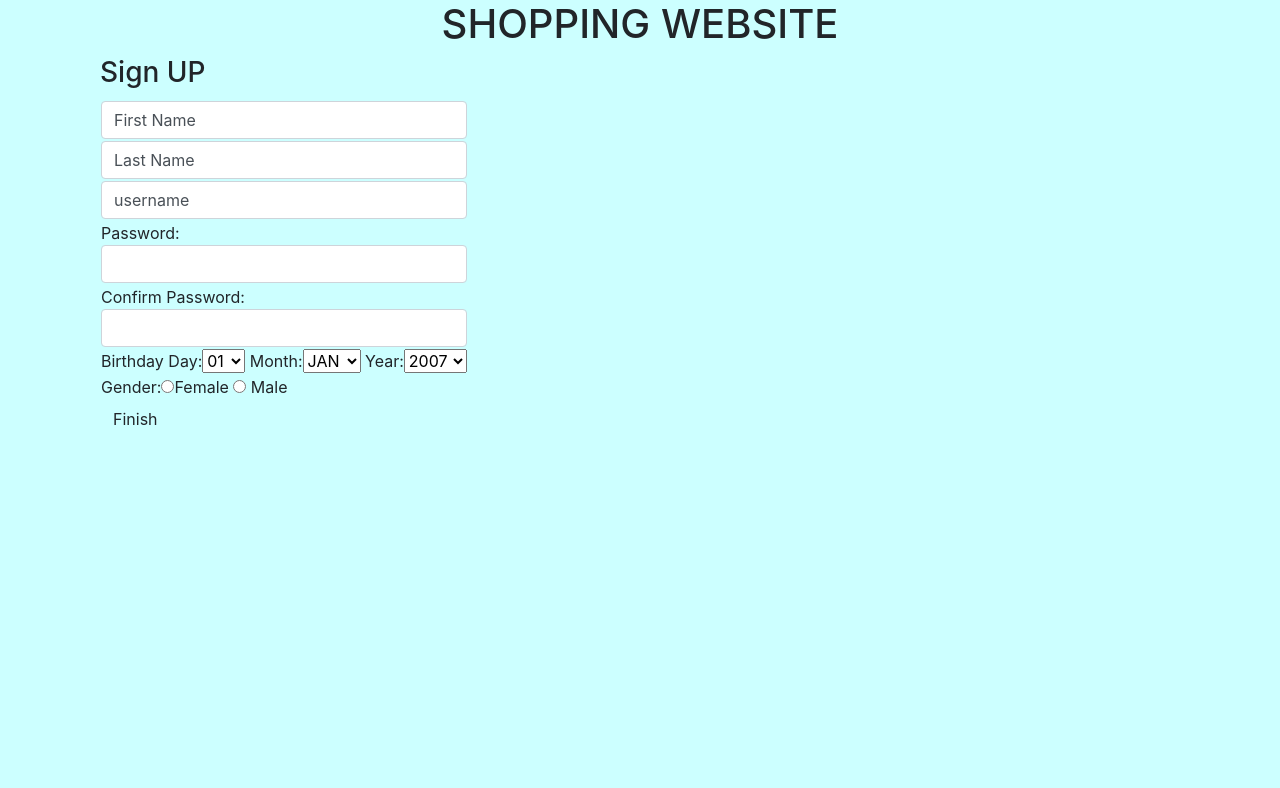
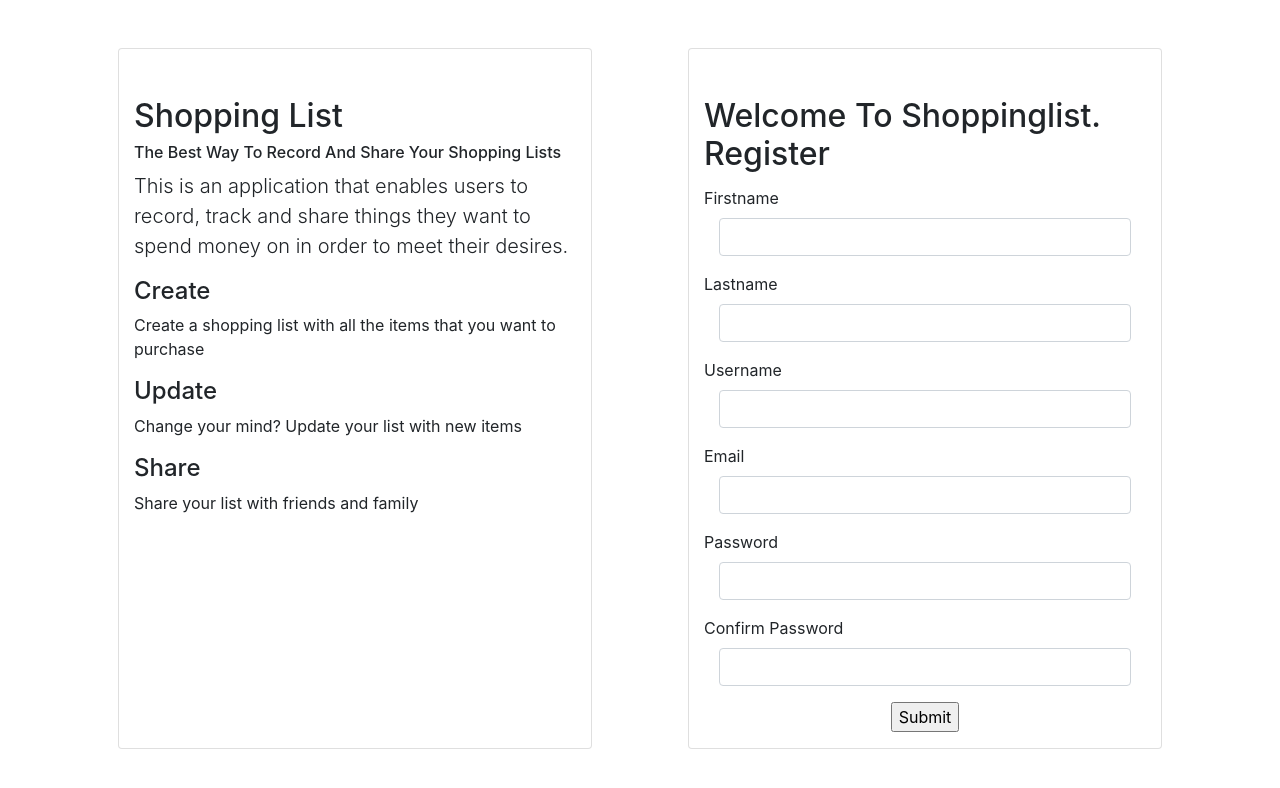
Before and after one commit to ivanatu/Shopping_List, a Flask app: page /create in a window 1280 px wide. Shown: the top 788 px of the page. Run offline with Flask 2, Linux system fonts and the light colour scheme; some libraries are stand-ins or nearby versions.

Commit message:
Update create.html

```diff
--- a/app/templates/create.html
+++ b/app/templates/create.html
@@ -1,224 +1,103 @@
 <!DOCTYPE html>
-<html>
-    <head>
-        <meta http-equiv="Content-Type" content="text/html; charset=UTF-8">
+<html lang="en">
+<head>
+    <meta charset="UTF-8">
+    <link rel="stylesheet" href="../static/css/bootstrap.min.css">
+    <link rel="stylesheet" href="../static/css/styles.css">
+    <title>Sign Up</title>
+</head>
+<body class="auth-background">
+<!-- Sign Up form -->
+<div class="container">
+    <div class="row">
 
-    <link rel="stylesheet" href="{{ url_for('static', filename='css/bootstrap.min.css') }}">
-    <link rel="stylesheet" href="{{ url_for('static', filename='css/bootstrap-theme.min.css') }}">
-    <link rel="stylesheet" type="text/css" href="{{ url_for('static', filename='styles.css') }}"/>
+        <!-- media-->
+        <div class="container form-background card mx-5 mt-5 col media card-inverse ">
+            <h2 class="mt-5 text-capitalize"> Shopping list</h2>
+            <h6 class="text-capitalize">The Best Way To Record and Share your shopping lists</h6>
 
-        <title>Create New Account</title>
-    </head>
-    <body>
-        <center><h1>SHOPPING WEBSITE</h1></center>
-         <div id="signUP">
-        <h3>Sign UP</h3>
+            <p class="lead">This is an application that enables users to record, track and share things they want to spend
+                money on in order to meet their desires.</p>
+            <h4>Create</h4>
+            <p>Create a shopping list with all the items that you want to purchase</p>
+            <h4>Update</h4>
+            <p>Change your mind? Update your list with new items</p>
+            <h4>Share</h4>
+            <p>Share your list with friends and family</p>
+        </div><!--container-->
 
-        <form method="POST" action="/signup">
+        <!-- media body-->
+        <div class=" container media-body form-background card mx-5 mt-5 col">
+            <h2 class="text-capitalize card-title mt-5">Welcome to Shoppinglist. register</h2>
+          <form method="POST" action="/create">
+            <div class="row">
+                <div class="col">
 
-            <table border="0" cellpadding="1">
-                <thead>
-                    <tr>
-                        <th></th>
-                        <th></th>
-                    </tr>
-                </thead>
-                <tbody>
-                    <tr>
+                     <!-- First name input-->
+                    <div class="form-group">
+                        <label class="control-label" for="username">Firstname</label>
+                        <div class="col">
+                            <input type="text" class="form-input form-control" name="first_name" value="" />
+                        </div><!--column-->
+                    </div><!--form group-->
 
-                        <td><input type="text" class="form-input form-control" name="first_name" value="First Name" /></td>
-                    </tr>
-                    <tr>
+                       <!-- Last name input-->
+                    <div class="form-group">
+                        <label class="control-label" for="username">Lastname</label>
+                        <div class="col">
+                            <input type="text" class="form-input form-control" name="last_name" value="" />
+                        </div><!--column-->
+                    </div><!--form group-->
 
-                        <td><input type="text" class="form-input form-control" name="last_name" value="Last Name" /></td>
-                    </tr>
-                    <tr>
+                    <!-- User name input-->
+                    <div class="form-group">
+                        <label class="control-label" for="username">Username</label>
+                        <div class="col">
+                            <input type="text" class="form-input form-control" name="username" value="" />
+                        </div><!--column-->
+                    </div><!--form group-->
 
-                        <td><input type="text" class="form-input form-control" name="username" value="username" /></td>
-                    </tr>
-                    <tr>
+                    <!-- Email input-->
+                    <div class="form-group">
+                        <label class="control-label align-content-around" for="email">Email</label>
+                        <div class="col">
+                            <input type="email" class="form-control" id="email" required>
+                        </div><!--column-->
+                    </div><!--form group-->
 
-                        <td>Password:<input type="password" class="form-input form-control" name="password" value="" /></td>
-                    </tr>
-                    <tr>
+                    <!-- Password input-->
+                    <div class="form-group">
+                        <label class="control-label align-content-around" for="password">Password</label>
+                        <div class="col">
+                            <input type="password" class="form-input form-control" name="password" value="" />
+                        </div><!--column-->
+                    </div><!--form group-->
 
-                        <td>Confirm Password:<input type="confirm_password" class="form-input form-control" name="Confirm Password" value="" /></td>
-                    </tr>
-                    <tr>
-                        <td>Birthday Day:<select name="day">
-                                <option>01</option>
-                                <option>02</option>
-                                <option>03</option>
-                                <option>04</option>
-                                <option>05</option>
-                                <option>06</option>
-                                <option>07</option>
-                                <option>08</option>
-                                <option>09</option>
-                                <option>10</option>
-                                <option>11</option>
-                                <option>12</option>
-                                <option>13</option>
-                                <option>14</option>
-                                <option>15</option>
-                                <option>16</option>
-                                <option>17</option>
-                                <option>18</option>
-                                <option>19</option>
-                                <option>20</option>
-                                <option>21</option>
-                                <option>22</option>
-                                <option>23</option>
-                                <option>24</option>
-                                <option>25</option>
-                                <option>26</option>
-                                <option>27</option>
-                                <option>28</option>
-                                <option>29</option>
-                                <option>30</option>
-                                <option>31</option>
-                            </select>
-                            Month:<select name="month">
-                                <option>JAN</option>
-                                <option>FEB</option>
-                                <option>MAR</option>
-                                <option>APR</option>
-                                <option>MAY</option>
-                                <option>JUN</option>
-                                <option>JUL</option>
-                                <option>AUG</option>
-                                <option>SEP</option>
-                                <option>OCT</option>
-                                <option>NOV</option>
-                                <option>DEC</option>
-                            </select>
-                            Year:<select name="year">
+                    <!-- Password confirm-->
+                    <div class="form-group">
+                        <label class="control-label align-content-around" for="password">Confirm Password</label>
+                        <div class="col">
+                            <input type="password" class="form-input form-control" name="Confirm Password" value="" />
+                        </div><!--column-->
+                    </div><!--form group-->
 
-        <option value="2007">2007</option>
-    <option value="2006">2006</option>
-    <option value="2005">2005</option>
-    <option value="2004">2004</option>
-    <option value="2003">2003</option>
-    <option value="2002">2002</option>
-    <option value="2001">2001</option>
-    <option value="2000">2000</option>
-    <option value="1999">1999</option>
-    <option value="1998">1998</option>
-    <option value="1997">1997</option>
-    <option value="1996">1996</option>
-    <option value="1995">1995</option>
-    <option value="1994">1994</option>
-    <option value="1993">1993</option>
-    <option value="1992">1992</option>
-    <option value="1991">1991</option>
-    <option value="1990">1990</option>
-    <option value="1989">1989</option>
-    <option value="1988">1988</option>
-    <option value="1987">1987</option>
-    <option value="1986">1986</option>
-    <option value="1985">1985</option>
-    <option value="1984">1984</option>
-    <option value="1983">1983</option>
-    <option value="1982">1982</option>
-    <option value="1981">1981</option>
-    <option value="1980">1980</option>
-    <option value="1979">1979</option>
-    <option value="1978">1978</option>
-    <option value="1977">1977</option>
-    <option value="1976">1976</option>
-    <option value="1975">1975</option>
-    <option value="1974">1974</option>
-    <option value="1973">1973</option>
-    <option value="1972">1972</option>
-    <option value="1971">1971</option>
-    <option value="1970">1970</option>
-    <option value="1969">1969</option>
-    <option value="1968">1968</option>
-    <option value="1967">1967</option>
-    <option value="1966">1966</option>
-    <option value="1965">1965</option>
-    <option value="1964">1964</option>
-    <option value="1963">1963</option>
-    <option value="1962">1962</option>
-    <option value="1961">1961</option>
-    <option value="1960">1960</option>
-    <option value="1959">1959</option>
-    <option value="1958">1958</option>
-    <option value="1957">1957</option>
-    <option value="1956">1956</option>
-    <option value="1955">1955</option>
-    <option value="1954">1954</option>
-    <option value="1953">1953</option>
-    <option value="1952">1952</option>
-    <option value="1951">1951</option>
-    <option value="1950">1950</option>
-    <option value="1949">1949</option>
-    <option value="1948">1948</option>
-    <option value="1947">1947</option>
-    <option value="1946">1946</option>
-    <option value="1945">1945</option>
-    <option value="1944">1944</option>
-    <option value="1943">1943</option>
-    <option value="1942">1942</option>
-    <option value="1941">1941</option>
-    <option value="1940">1940</option>
-    <option value="1939">1939</option>
-    <option value="1938">1938</option>
-    <option value="1937">1937</option>
-    <option value="1936">1936</option>
-    <option value="1935">1935</option>
-    <option value="1934">1934</option>
-    <option value="1933">1933</option>
-    <option value="1932">1932</option>
-    <option value="1931">1931</option>
-    <option value="1930">1930</option>
-    <option value="1929">1929</option>
-    <option value="1928">1928</option>
-    <option value="1927">1927</option>
-    <option value="1926">1926</option>
-    <option value="1925">1925</option>
-    <option value="1924">1924</option>
-    <option value="1923">1923</option>
-    <option value="1922">1922</option>
-    <option value="1921">1921</option>
-    <option value="1920">1920</option>
-    <option value="1919">1919</option>
-    <option value="1918">1918</option>
-    <option value="1917">1917</option>
-    <option value="1916">1916</option>
-    <option value="1915">1915</option>
-    <option value="1914">1914</option>
-    <option value="1913">1913</option>
-    <option value="1912">1912</option>
-    <option value="1911">1911</option>
-    <option value="1910">1910</option>
-    <option value="1909">1909</option>
-    <option value="1908">1908</option>
-    <option value="1907">1907</option>
-    <option value="1906">1906</option>
-    <option value="1905">1905</option>
-    <option value="1904">1904</option>
-    <option value="1903">1903</option>
-    <option value="1902">1902</option>
-    <option value="1901">1901</option>
-    <option value="1900">1900</option>
+                    <!-- Sign Up button-->
+                    <div class="form-group text-center">
+                        <input type="submit" value="Submit">
 
-                            </select></td>
+                        </p>
+                    </div><!--form group-->
+                </div><!--column-->
+            </div><!--row-->
+           </form>
+        </div><!--container-->
+    </div><!--row-->
 
-                    </tr>
-                    <tr>
-                        <td>Gender:<input type="radio" name="gender" value="Female" />Female
-                            <input type="radio" name="gender" value="Male" /> Male</td>
-
-                    </tr>
-                </tbody>
-            </table>
-            <button type="button" class="btn btn-form-submit" onclick="validate_inputs()">Finish</button>
-        </form>
-         </div>
-
-
-    </body>
+</div>
+<script src="../static/js/jquery.slim.min.js"></script>
+<script src="../static/js/bootstrap.min.js"></script>
+<script src="../static/js/scripts.js"></script>
+</body>
 </html>
 
 <script type="text/javascript">
```
